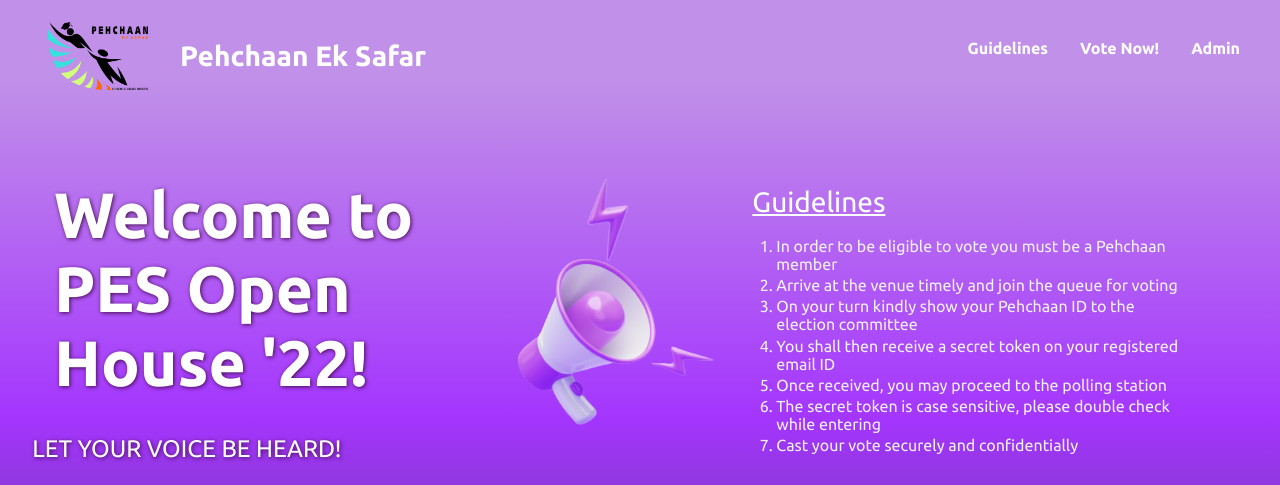
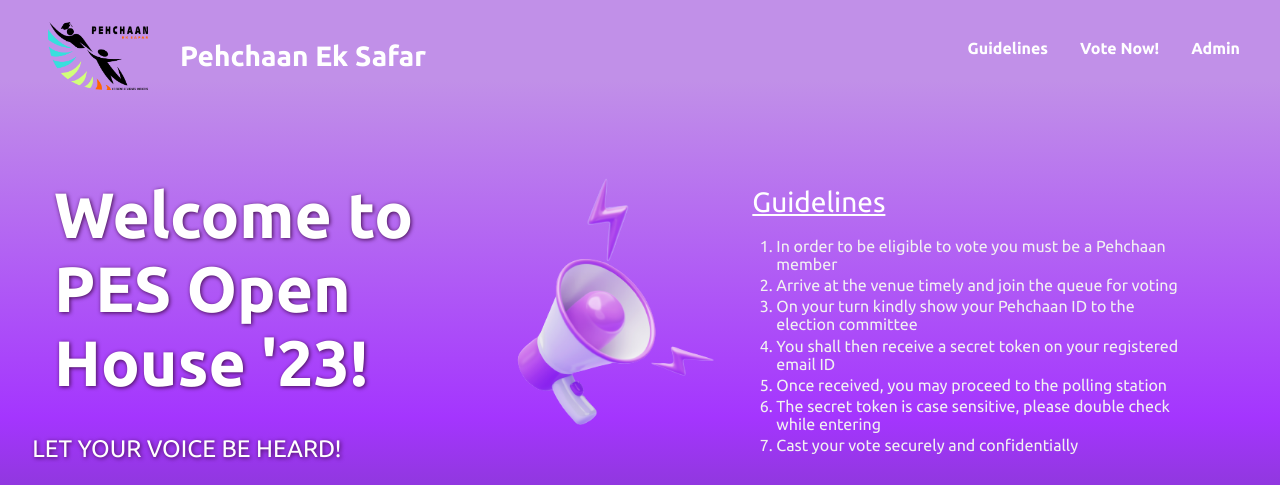
Before and after one commit to ninadsutrave/voting-ballot, a React (Vite) app: page / in a window 1280 px wide. Shown: the top 485 px of the page. Built offline with nearby package versions, Linux system fonts and the light colour scheme; no server answers.

Commit message:
editing content

```diff
--- a/src/components/Hero.jsx
+++ b/src/components/Hero.jsx
@@ -8,7 +8,7 @@ const Hero = () => {
       <div className="text">
         <div className="welcome-text-wrapper">
           <h1 className="welcome-text">
-            Welcome to PES Open House '22!
+            Welcome to PES Open House '23!
           </h1>
           <div className="description">
             <img className="megaphone-img" alt="Megaphone Illustration" src={Megaphone} />
```
